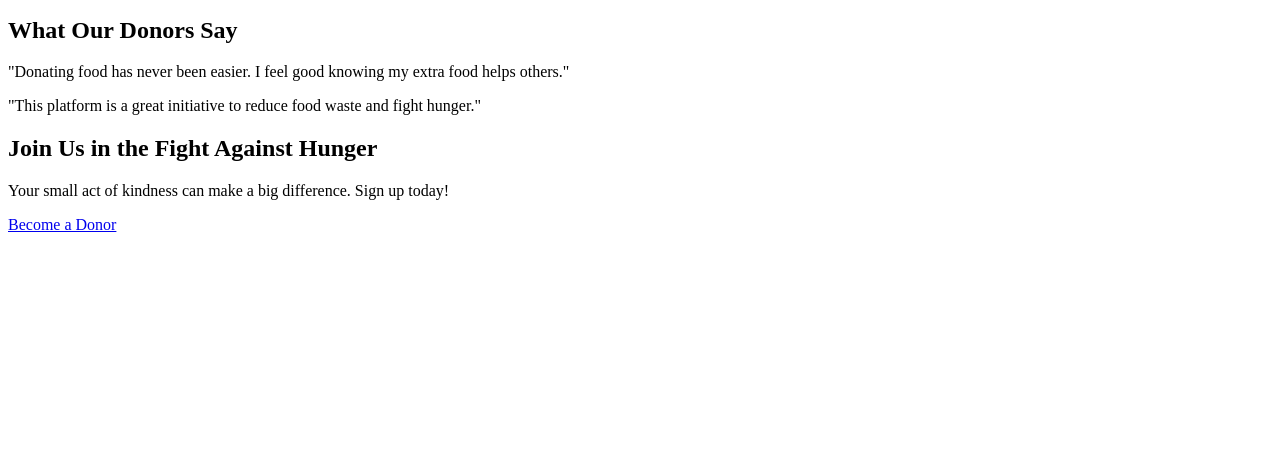
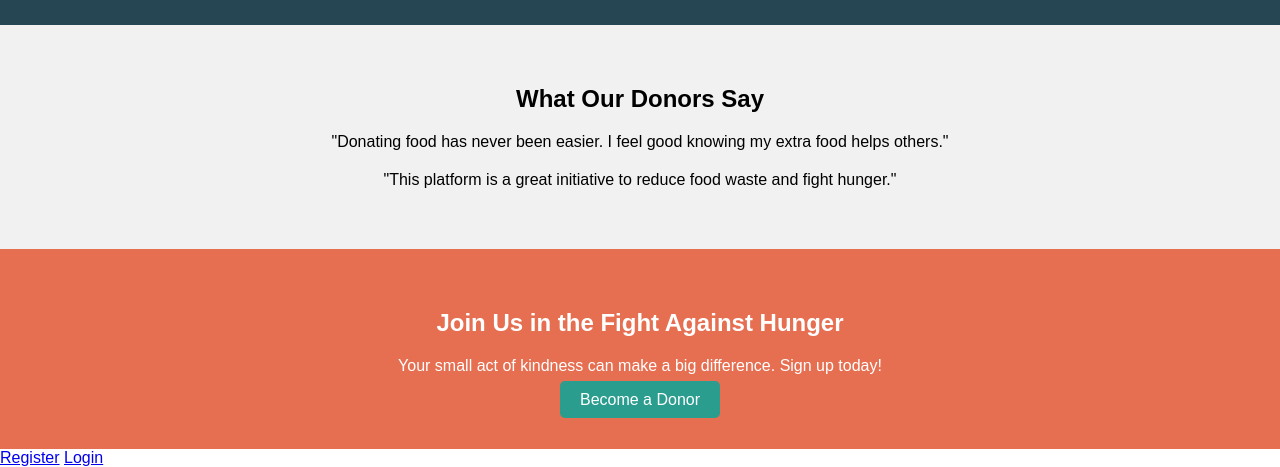
Before and after one commit to Bhoothi/FoodDonation, a plain HTML site: page index.html in a window 1280 px wide. Shown: the part 709-1176 px from the top of the page. Before the commit the page ends 951 px from the top, so only its background shows below. Drawn offline with Linux system fonts and the light colour scheme; files whose address does not match are found by name.

Commit message:
Fix: Update paths to templates folder

```diff
--- a/index.html
+++ b/index.html
@@ -4,7 +4,7 @@
     <meta charset="UTF-8">
     <meta name="viewport" content="width=device-width, initial-scale=1.0">
     <title>Welcome to Food Donation Platform</title>
-    <link rel="stylesheet" href="static/css/style.css">
+    <link rel="stylesheet" href="static/index.css">
 </head>
 <body>
 
@@ -76,6 +76,8 @@
         <p>Your small act of kindness can make a big difference. Sign up today!</p>
         <a href="register.html" class="cta-button">Become a Donor</a>
     </section>
+        <a href="templates/register.html">Register</a>
+        <a href="templates/login.html">Login</a>
 
     <!-- Scripts -->
     <script src="static/js/script.js"></script>
```
